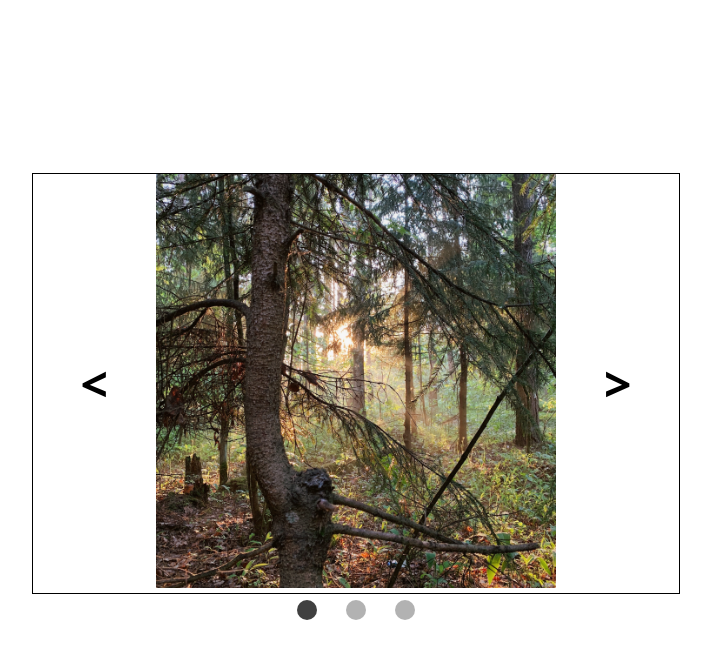
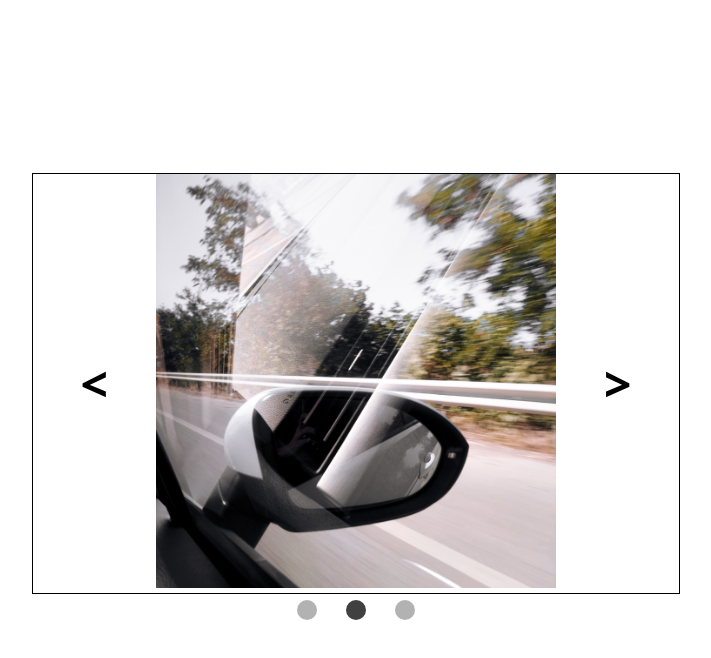
Before and after one commit to mauger1998/my-image-slider, a website built with webpack: page src/index.html in a window 1280 px wide. Both pictures are taken after a click on the button 640 px from the left and 610 px from the top of the page. Shown: the whole page, without its empty margins (284-995 px from the left). Built offline with nearby package versions, Linux system fonts and the light colour scheme.

Commit message:
Copy paste same logic in nav buttons but nextSlide = indexOf target click

```diff
--- a/src/index.js
+++ b/src/index.js
@@ -61,6 +61,49 @@ nextButton.addEventListener("click", (e) => {
 
 })
 
+navButtonsArray.forEach(button => {
+    let index = navButtonsArray.indexOf(button)
+    button.addEventListener("click", (e) => {
+        let currentSlide = document.querySelector(".currentSlide")
+        let nextSlide = slidesArray[index]
+        if (nextSlide != null)
+    {
+
+
+
+        let amountToMove = nextSlide.getBoundingClientRect().width
+        track.style.transform = `translateX(-${amountToMove * slidesArray.indexOf(nextSlide)}px)`
+        currentSlide.classList.remove("currentSlide")
+        nextSlide.classList.add("currentSlide")
+
+        let currentDot = navButtonsArray[slidesArray.indexOf(currentSlide)]
+        currentDot.classList.remove("currentSlide")
+
+        currentSlide = nextSlide
+        nextSlide = currentSlide.nextElementSibling
+
+        currentDot = navButtonsArray[slidesArray.indexOf(currentSlide)]
+        currentDot.classList.add("currentSlide")
+
+
+    } else
+    {
+        let amountToMove = currentSlide.getBoundingClientRect().width
+        track.style.transform = `translateX(0px)`
+        let currentDot = navButtonsArray[slidesArray.indexOf(currentSlide)]
+        currentDot.classList.remove("currentSlide")
+        currentSlide.classList.remove("currentSlide")
+        slidesArray[0].classList.add("currentSlide")
+        currentSlide = slidesArray[0]
+        currentDot = navButtonsArray[slidesArray.indexOf(currentSlide)]
+        currentDot.classList.add("currentSlide")
+
+
+    }
+
+    })
+})
+
 
 
 console.log(slideWidth)
--- a/src/style.css
+++ b/src/style.css
@@ -50,6 +50,7 @@ img {
     border: none;
     outline:none;
     margin:0.5em;
+    cursor:pointer;
 }
 .navContainer {
     display:flex;
```
